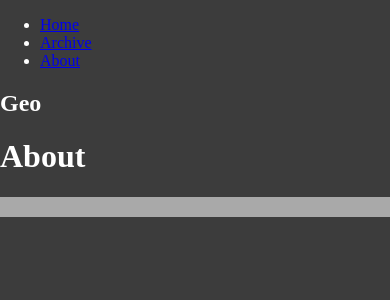
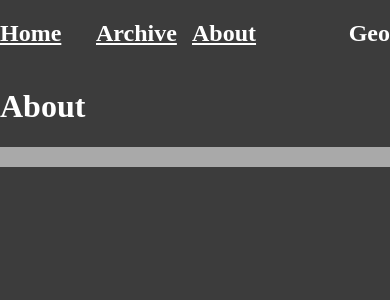
Before and after one commit to geoman3/geo-blog, a React (Create React App) app: page /about in a window 390 px wide. Shown: the top 300 px of the page. Built offline with nearby package versions, Linux system fonts and the light colour scheme.

Commit message:
george discovers flex box - need to make it mobile friendly

```diff
--- a/src/components/navbar.tsx
+++ b/src/components/navbar.tsx
@@ -1,19 +1,32 @@
 import {  Link  } from "react-router-dom";
+
+const pages = [
+    {
+        path: "/",
+        page: "Home"
+    },
+    {
+        path: "/archive",
+        page: "Archive"
+    },
+    {
+        path: "/about",
+        page: "About"
+    }
+]
 
 export default function Navbar() {
     return (
-        <div>
-            <ul>
-                <li>
-                    <Link to='/'>Home</Link>
-                </li>
-                <li>
-                    <Link to='/archive'>Archive</Link>
-                </li>
-                <li>
-                    <Link to='/about'>About</Link>
-                </li>
-            </ul>
+        <div style={{display: "flex", flexDirection: "row", justifyContent: "space-between"}}>
+            <div style={{display: "flex", flexDirection: "row", justifyContent: "flex-start"}}>
+                {pages.map((page) => {
+                    return (
+                        <Link to={page.path} style={{flex: "0 0 6rem", color: "white"}}>
+                            <h2>{page.page}</h2>
+                        </Link>
+                    )
+                })}
+            </div>
             <div>
                 <h2>Geo</h2>
             </div>
```
